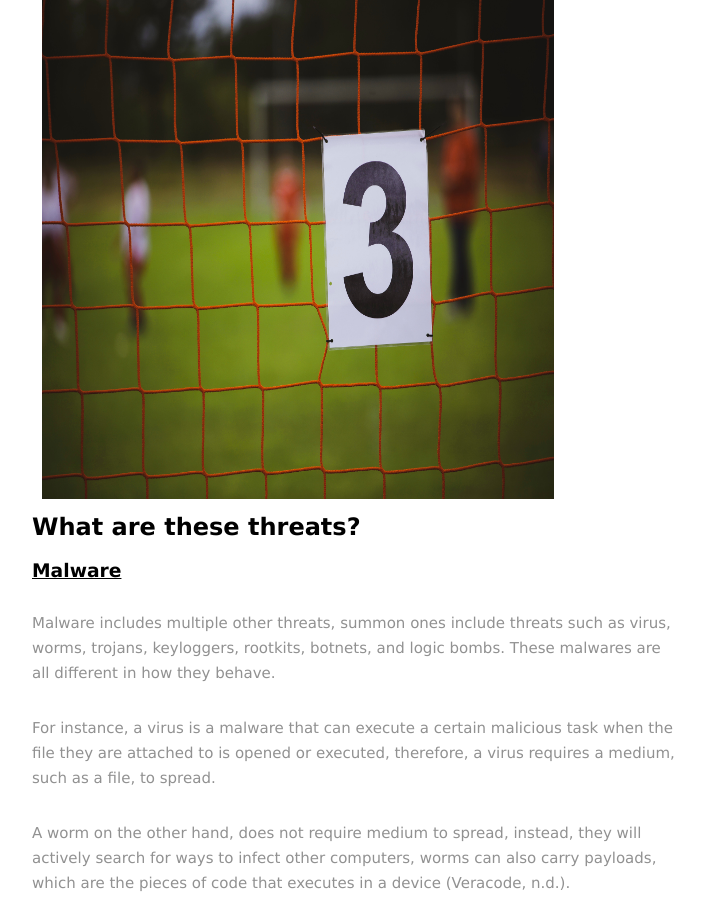
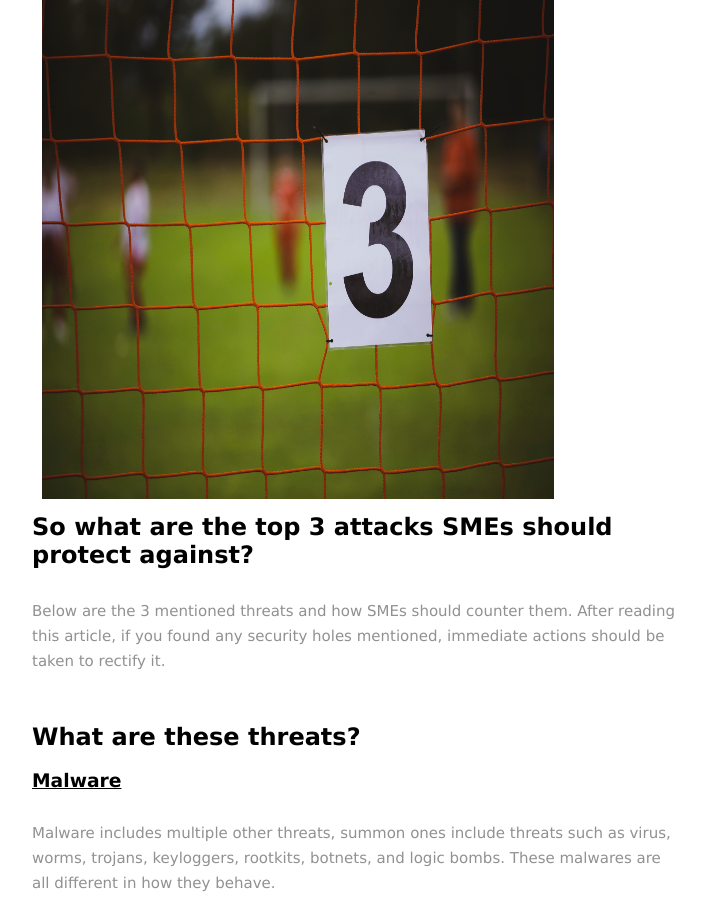
Before and after one commit to crescent0001/JL-Ted-SMEs-blog, a Django app: page / in a window 1280 px wide. Shown: the part 1038-1952 px from the top of the page, without its empty margins (138-843 px from the left). Run offline with Django 3.2, Linux system fonts and the light colour scheme.

Commit message:
Some editing on the main page article

```diff
--- a/Demo Project/JannetLee/templates/index.html
+++ b/Demo Project/JannetLee/templates/index.html
@@ -156,6 +156,9 @@
         <br>
         <br>
         <br>
+        <h2>So what are the top 3 attacks SMEs should protect against?</h2>
+        <p>Below are the 3 mentioned threats and how SMEs should counter them. After reading this article, if you found any security holes mentioned, immediate actions should be taken to rectify it.</p>
+        <br>
         <h2>What are these threats?</h2>
         <br>
         <h3><u>Malware</u></h3>
```
